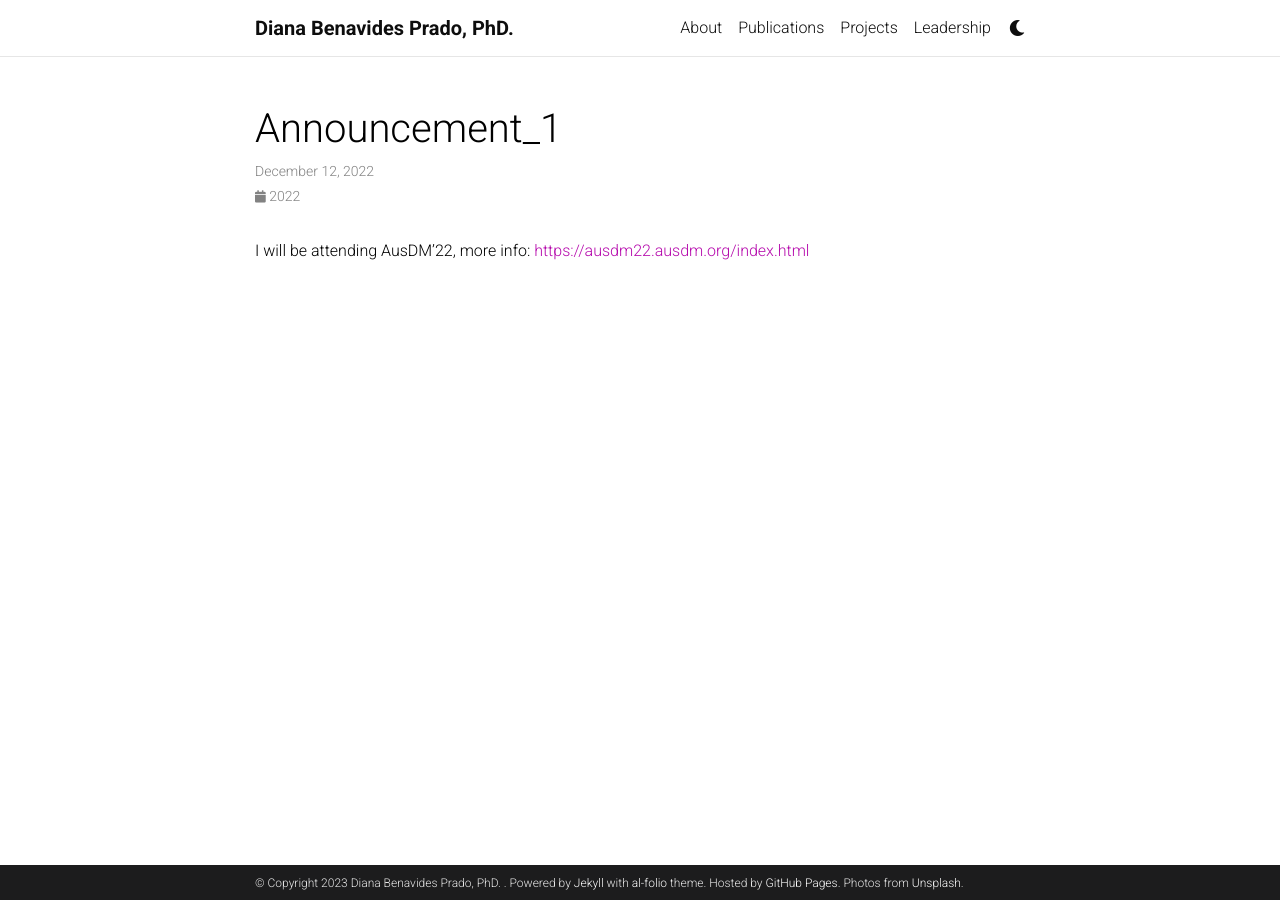
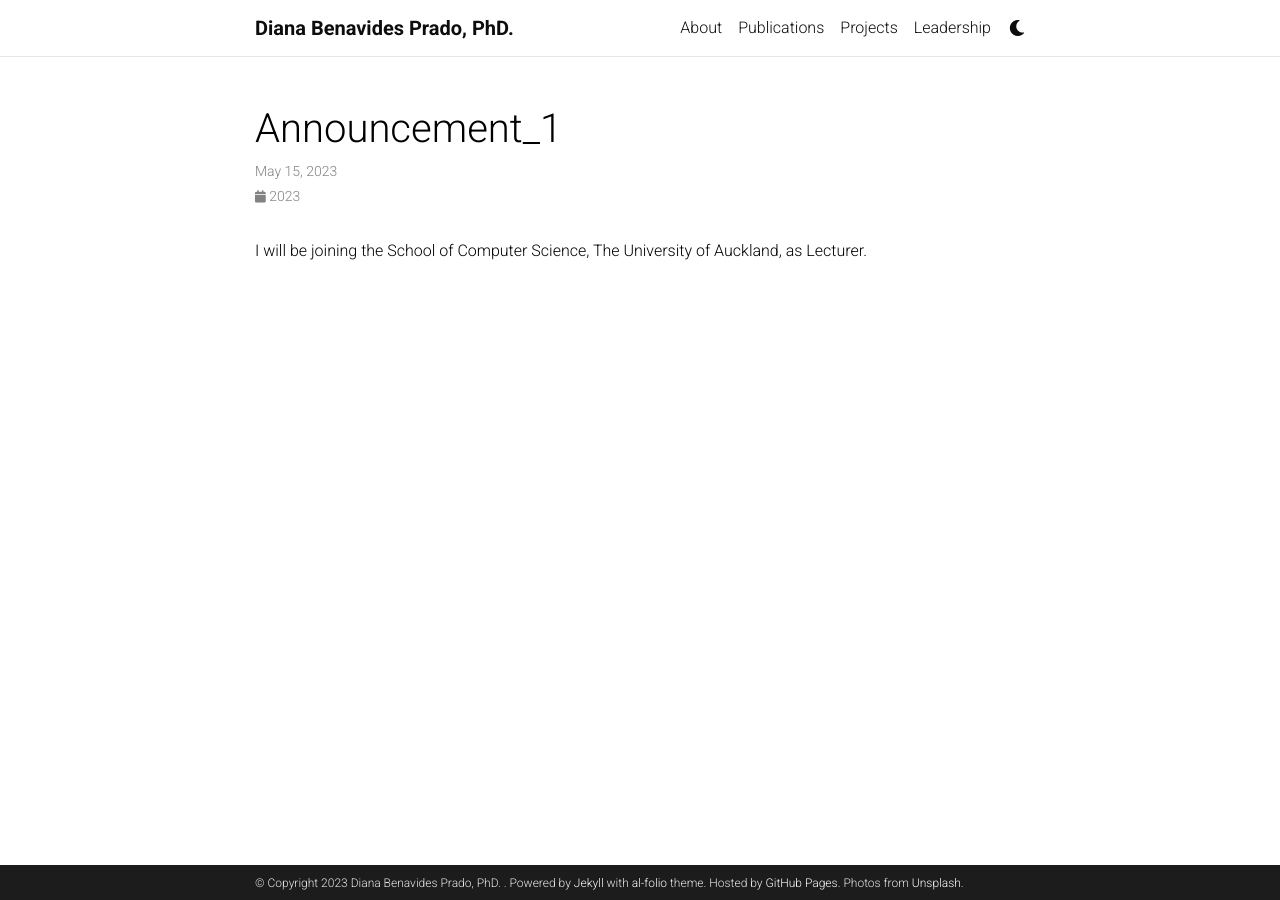
Before and after one commit to dianabenavidesprado/dianabenavidesprado.github.io, a Jekyll site: the page built from _news/announcement_1.md, in a window 1280 px wide. Built offline with Jekyll 4.4.1, drawn with Linux system fonts in a browser that asks for light colours; full-size pictures stand in for the smaller copies a plugin makes; comment, search, counter and statistics services are not loaded; a style sheet for code colours, icons or effects is not loaded.

Commit message:
A commit

```diff
--- a/_news/announcement_1.md
+++ b/_news/announcement_1.md
@@ -1,7 +1,7 @@
 ---
 layout: post
-date: 2022-12-12
+date: 2023-05-15
 inline: true
 ---
 
-I will be attending AusDM'22, more info: <a href='https://ausdm22.ausdm.org/index.html'>https://ausdm22.ausdm.org/index.html<a>
+I will be joining the School of Computer Science, The University of Auckland, as Lecturer.
```
Also changed, not shown: _news/announcement_2.md (+2 -2 lines), _pages/about.md (+1 -1 lines), _pages/publications.md (+2 -0 lines).
